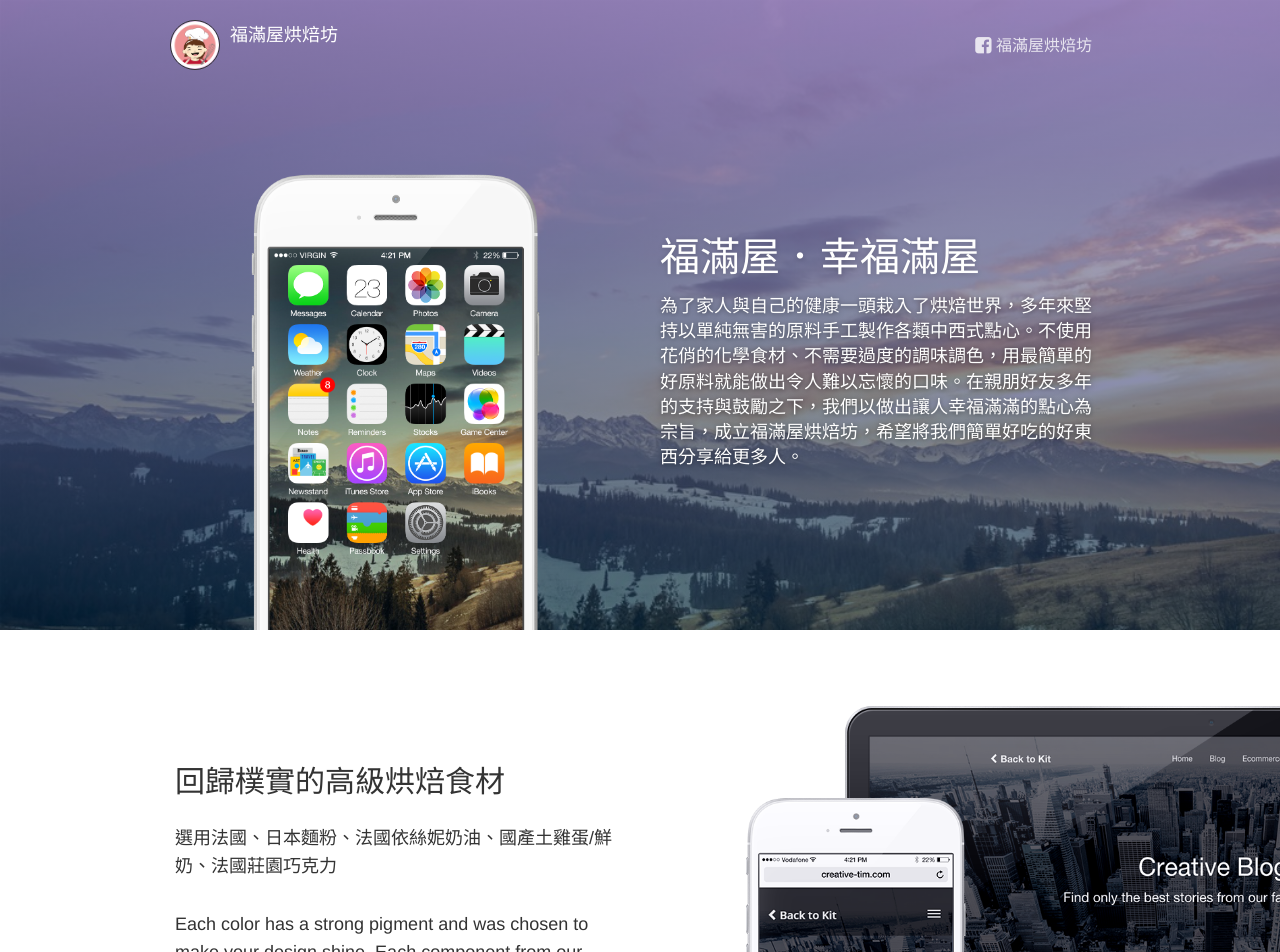
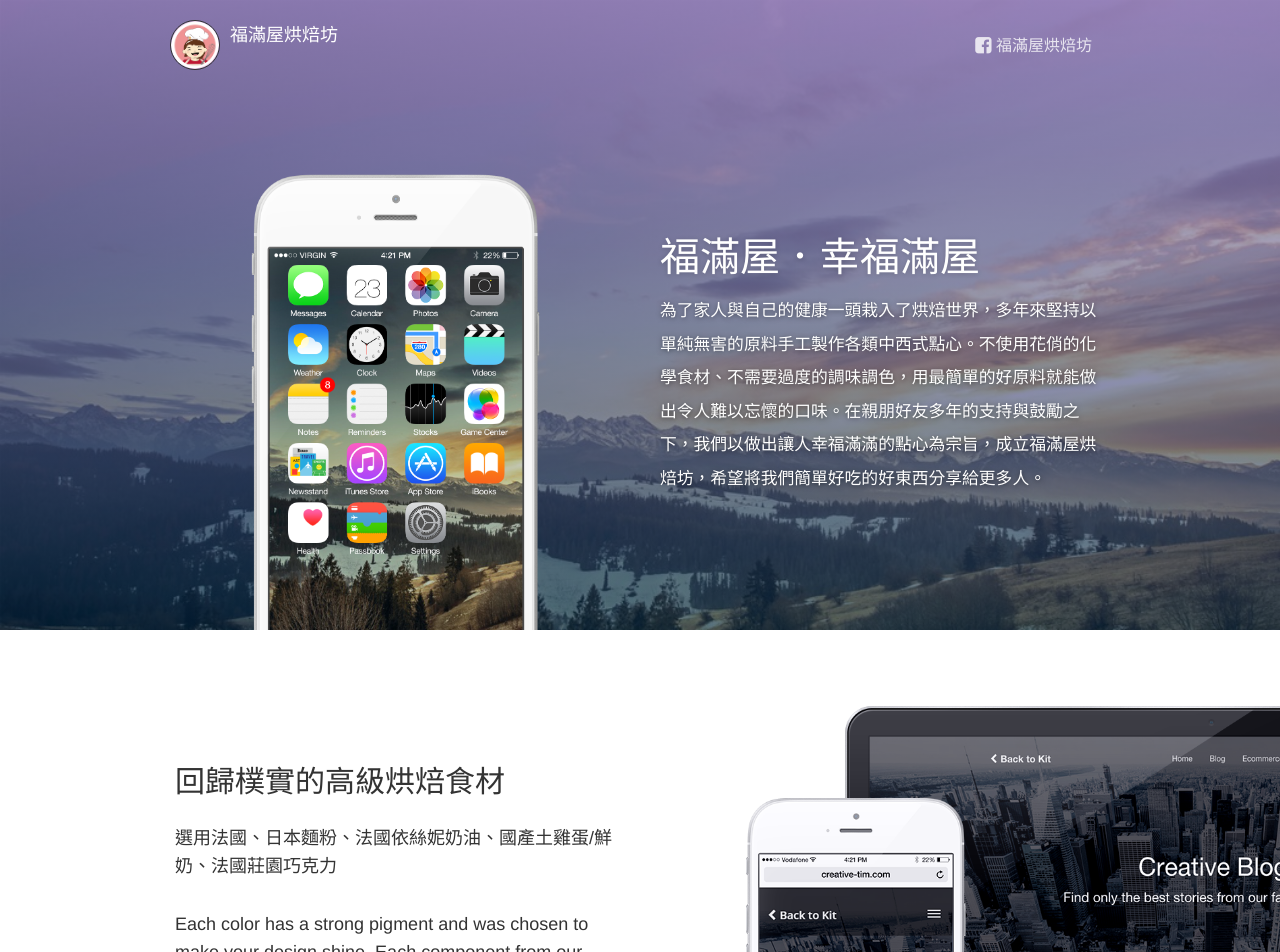
Before and after one commit to auntie-may-bakery/auntie-may-bakery.github.io, a Jekyll site: the page built from index.html, in a window 1280 px wide. Shown: the top 952 px of the page. Built offline with Jekyll 4.4.1, drawn with Linux system fonts in a browser that asks for light colours; nearby versions of some CDN libraries; comment, search, counter and statistics services are not loaded.

Commit message:
Some more update

```diff
--- a/_includes/head.html
+++ b/_includes/head.html
@@ -17,7 +17,6 @@
 
 <link href="https://fonts.googleapis.com/css?family=Architects+Daughter|Work+Sans:300" rel="stylesheet">
 <link href="/assets/vendors/awesome-landing-page/css/pe-icon-7-stroke.css" rel="stylesheet">
-<link href="/assets/css/main.css" rel="stylesheet">
 
 <meta charset="utf-8" />
 <link rel="icon" type="image/png" href="assets/img/favicon.ico">
@@ -29,6 +28,8 @@
 <link href="/assets/vendors/awesome-landing-page/css/bootstrap.css" rel="stylesheet" />
 <link href="/assets/vendors/awesome-landing-page/css/landing-page.css" rel="stylesheet"/>
 
+<link href="/assets/css/main.css" rel="stylesheet">
+
 <!-- Fonts and icons -->
 <link href="https://maxcdn.bootstrapcdn.com/font-awesome/4.2.0/css/font-awesome.min.css" rel="stylesheet">
 <link href='https://fonts.googleapis.com/css?family=Open+Sans:300italic,400,300' rel='stylesheet' type='text/css'>
--- a/assets/css/main.scss
+++ b/assets/css/main.scss
@@ -14,3 +14,8 @@
     background: linear-gradient(to bottom,  $bg-filter-purple 0%,rgba(0,34,62,0.87) 100%); /* W3C */
     filter: progid:DXImageTransform.Microsoft.gradient( startColorstr='#ffa17f', endColorstr='#de00223e',GradientType=0 ); /* IE6-8 */
 }
+
+.landing-page .parallax .description h5 {
+    font-size: 1.2em;
+    line-height: 2;
+}
--- a/index.html
+++ b/index.html
@@ -37,7 +37,7 @@ layout: index
         <div class="parallax-background">
             <img class="parallax-background-image" src="/assets/vendors/awesome-landing-page/img/template/bg3.jpg">
         </div>
-        <div class= "container">
+        <div class="container">
             <div class="row">
                 <div class="col-md-5 hidden-xs">
                     <div class="parallax-image">
@@ -76,7 +76,7 @@ layout: index
             <div class="row">
                 <div class="col-md-6">
                     <div class="demo-image">
-                        <img src=/assets/img/bags/paperbags-02.jpg alt="">
+                        <img src=/assets/img/bags/paperbags-01.jpg alt="">
                     </div>
                 </div>
                 <div class="col-md-5 col-md-offset-1">
```
Also changed, not shown: assets/vendors/awesome-landing-page/css/bootstrap.css, 2 other files.
